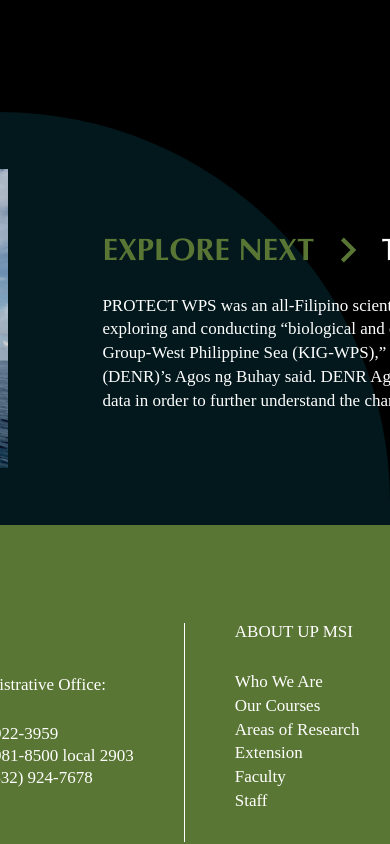
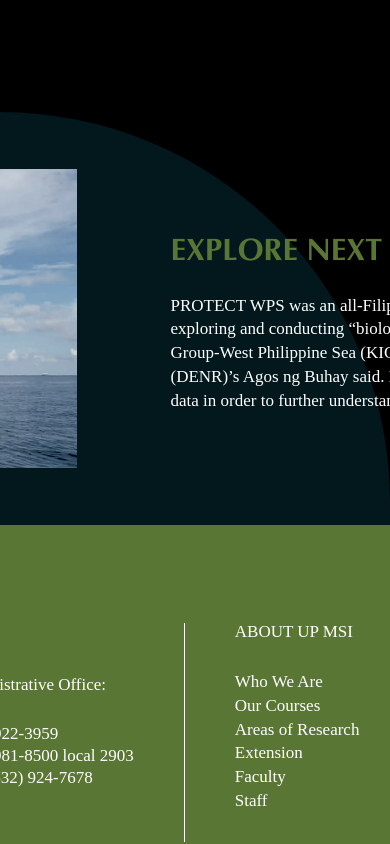
Before and after one commit to loollyy0205/Narfleet, a React (Create React App) app: page /about in a window 390 px wide. Shown: the part 2588-3432 px from the top of the page. Built offline with nearby package versions, Linux system fonts and the light colour scheme; a web font is replaced by a local one.

Commit message:
about page done not responsive yet v.2

```diff
--- a/src/components/about/about-content/AboutContent.css
+++ b/src/components/about/about-content/AboutContent.css
@@ -121,6 +121,14 @@
     align-items: center;
 }
 
+.explore-box {
+    width: 1307px;
+    display: flex;
+    flex-direction: row;
+    justify-content: center;
+    align-items: center;
+}
+
 .explore-next img {
     height: 299px;
     width: 535px;
--- a/src/components/about/about-content/AboutContent.js
+++ b/src/components/about/about-content/AboutContent.js
@@ -57,6 +57,7 @@
             </div>
 
             <div className="explore-next">
+                <div className="explore-box">
                     <img src={navi} alt="navi"/>
                     <div className="bg-cont">
                         <span className="bg-img"></span>
@@ -67,6 +68,7 @@
                         <p className="explore-next-content Avenir-light">PROTECT WPS was an all-Filipino scientific expedition launched on April 22 with goal of exploring and conducting “biological and oceanographic research activities within Kalayaan Island Group-West Philippine Sea (KIG-WPS),” Department of Environment and Natural Resources (DENR)’s Agos ng Buhay said. DENR Agos added that the expedition aimed to generate baseline data in order to further understand the changes occurring in the country’s marine ecosystems.</p>
 
                     </div>
+                </div>
 
             </div>
         </div>
```
Lines whose indentation alone changed are shown as unchanged.
